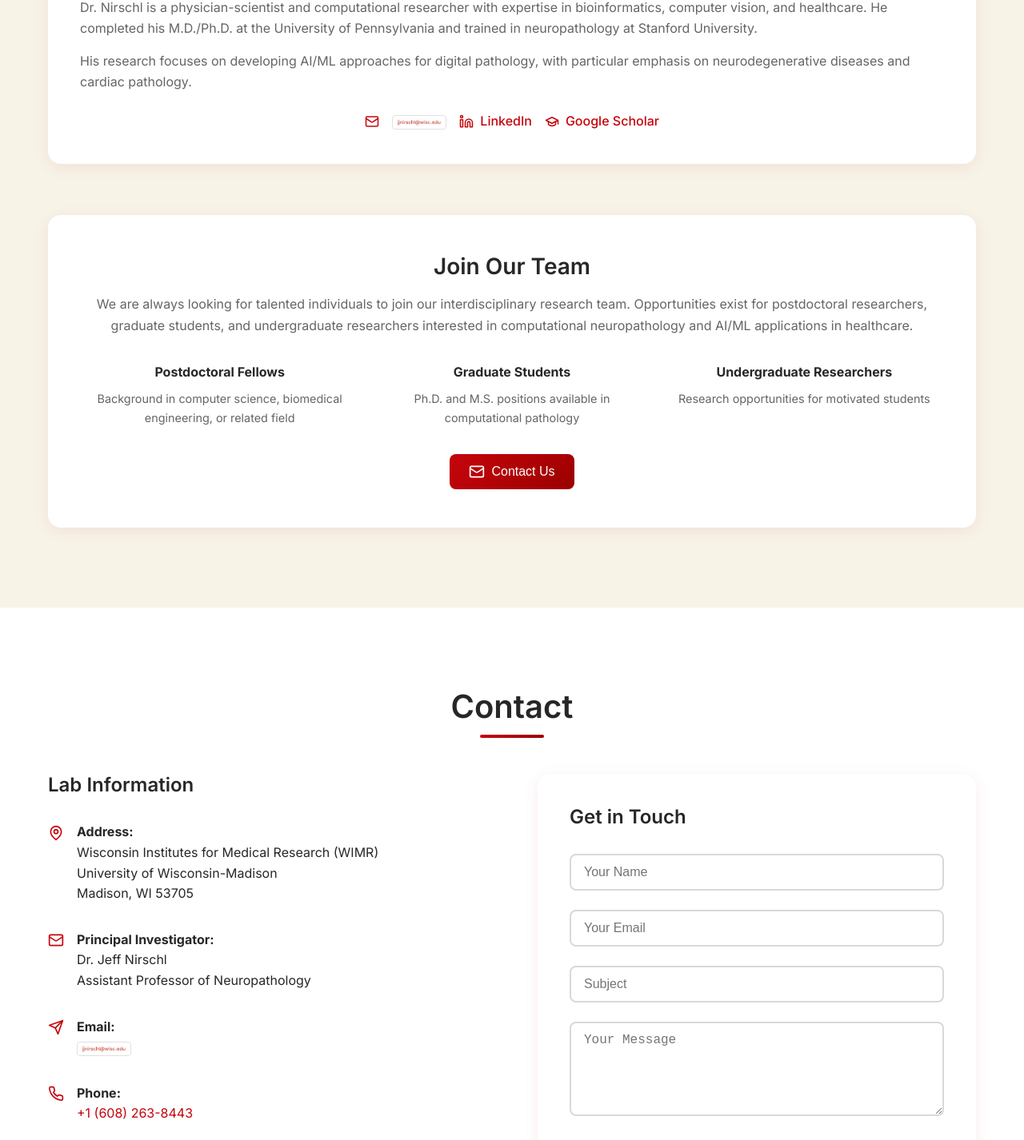
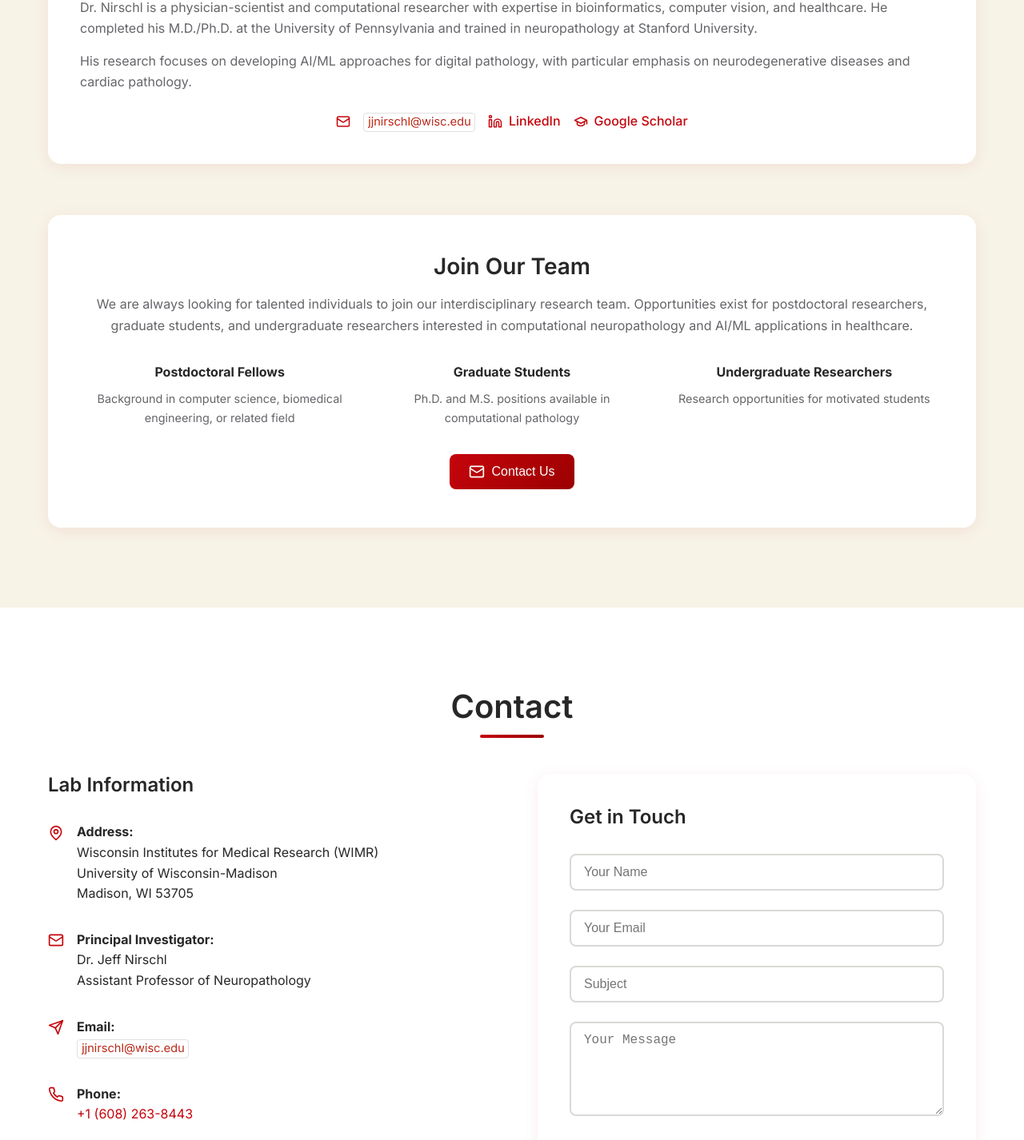
Before and after one commit to nirschl-lab/nirschl-lab-website, a React (Create React App) app: page / in a window 1280 px wide. Shown: the part 5277-6703 px from the top of the page at 80% size. Built offline with nearby package versions, Linux system fonts and the light colour scheme.

Commit message:
fix: fixed email image size

```diff
--- a/src/App.css
+++ b/src/App.css
@@ -817,7 +817,7 @@
 /* Email image styling for spam protection */
 .email-image {
   display: inline-block !important;
-  max-height: 20px;
+  max-height: 30px;
   vertical-align: middle;
   filter: none;
   transition: opacity 0.3s ease;
@@ -848,7 +848,7 @@
 
 /* Contact item email image specific styling */
 .contact-item .email-image {
-  max-height: 18px;
+  max-height: 24px;
   margin-top: 2px;
 }
 
--- a/src/components/Contact.js
+++ b/src/components/Contact.js
@@ -137,10 +137,10 @@ const Contact = () => {
                       alt="Email address"
                       className="email-image"
                       style={{
-                        height: '18px',
+                        height: '24px',
                         verticalAlign: 'middle',
                         display: 'inline-block',
-                        maxWidth: '200px'
+                        maxWidth: '300px'
                       }}
                       onError={(e) => {
                         console.log('Image failed to load, showing fallback');
--- a/src/components/Team.js
+++ b/src/components/Team.js
@@ -80,10 +80,10 @@ const Team = () => {
                       alt="Email address"
                       className="email-image"
                       style={{
-                        height: '18px',
+                        height: '24px',
                         marginLeft: '8px',
                         display: 'inline-block',
-                        maxWidth: '200px'
+                        maxWidth: '300px'
                       }}
                       onError={(e) => {
                         console.log('Image failed to load, showing fallback');
```
Also changed, not shown: public/assets/email.png, src/assets/email.png.
